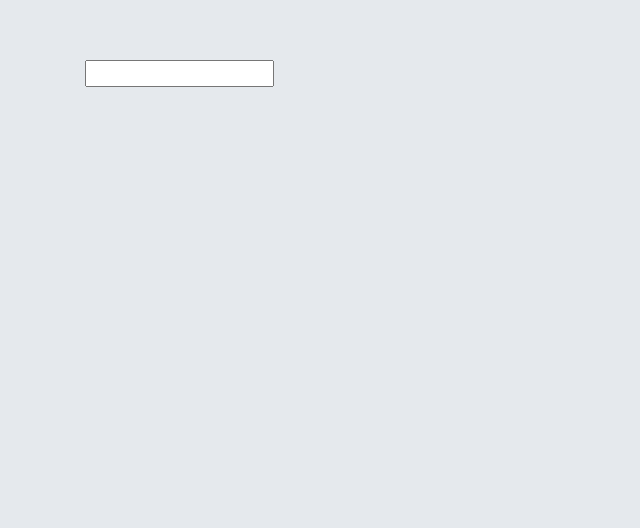
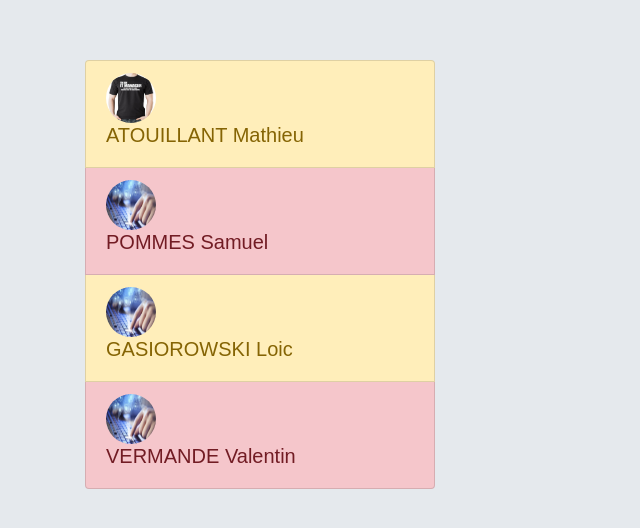
Before and after one commit to SkYneT54/testFormationAngular, an Angular app: page / in a window 1280 px wide. Shown: the top 528 px of the page, without its empty margins (0-640 px from the left). Built offline with nearby package versions, Linux system fonts and the light colour scheme.

Commit message:
CVThèque Sprint 2

```diff
--- a/src/app/app.component.html
+++ b/src/app/app.component.html
@@ -1 +1 @@
-<input type="text" appRandomColor>
+<app-cv></app-cv>
--- a/src/app/components/cv/detail/detail.component.html
+++ b/src/app/components/cv/detail/detail.component.html
@@ -1,4 +1,5 @@
-<div class="card-container">
+<div class="card-container"
+*ngIf="personne.id>0">
   <div class="card">
       <div class="front">
           <div class="cover">
--- a/src/app/components/cv/item/item.component.html
+++ b/src/app/components/cv/item/item.component.html
@@ -1,6 +1,6 @@
-<div class="card" style="width: 18rem;" (click)="loadDetail()">
+<div  (click)="loadDetail()">
   <img class="rounded-circle" width="50px" height="50px" src="assets/images/{{personne.path}}" alt="Photo introuvable"/>
-  <div class="card-body">
-    <h5 class="card-title"> {{personne.name}} {{personne.firstname}}</h5>
+  <div>
+    <h5> {{personne.name}} {{personne.firstname}}</h5>
   </div>
 </div>
--- a/src/app/components/cv/item/item.component.ts
+++ b/src/app/components/cv/item/item.component.ts
@@ -7,10 +7,10 @@ import { Personne } from 'src/app/cv/models/personne';
   styleUrls: ['./item.component.css']
 })
 export class ItemComponent implements OnInit {
-  @Input() personne: Personne;
+  @Input() personne: Personne = new Personne();
   @Output() valueChangeItem=new EventEmitter<Personne>();
   constructor() {
-    this.personne = new Personne();
+
   }
 
   loadDetail(): void{
--- a/src/app/components/cv/liste/liste.component.html
+++ b/src/app/components/cv/liste/liste.component.html
@@ -1,4 +1,8 @@
-<app-item [personne]="personnes[0]" (valueChangeItem)="notify($event)"></app-item>
-<app-item [personne]="personnes[1]" (valueChangeItem)="notify($event)"></app-item>
-<app-item [personne]="personnes[2]" (valueChangeItem)="notify($event)"></app-item>
-<app-item [personne]="personnes[3]" (valueChangeItem)="notify($event)"></app-item>
+<ol class="list-group">
+  <li *ngFor="let actualPersonne of personnes;let isOdd = odd" class="list-group-item" [ngClass]="{
+    'list-group-item-danger':isOdd,
+    'list-group-item-warning':!isOdd
+  }">
+    <app-item [personne]="actualPersonne" (valueChangeItem)="notify($event)"></app-item>
+  </li>
+</ol>
```
